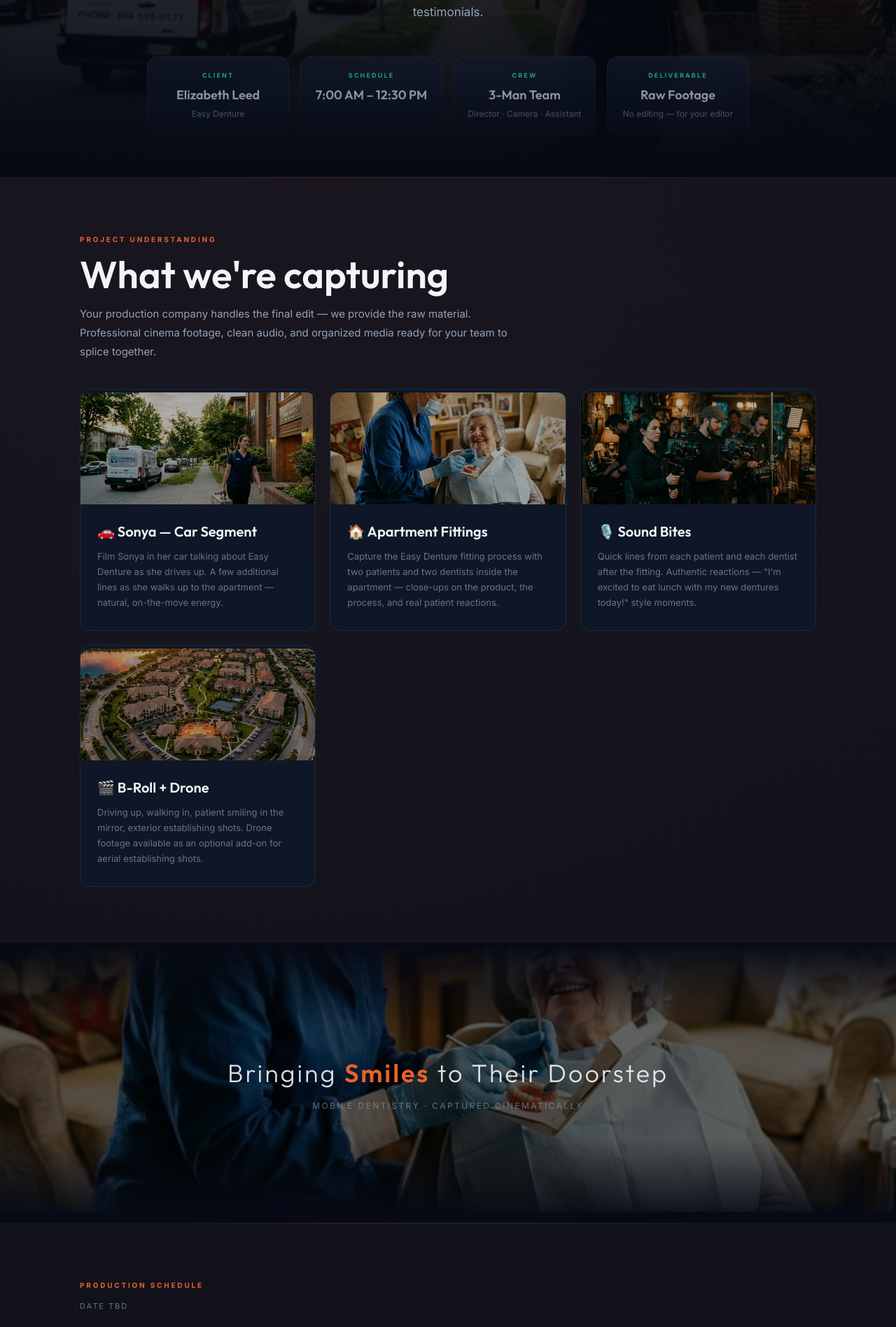
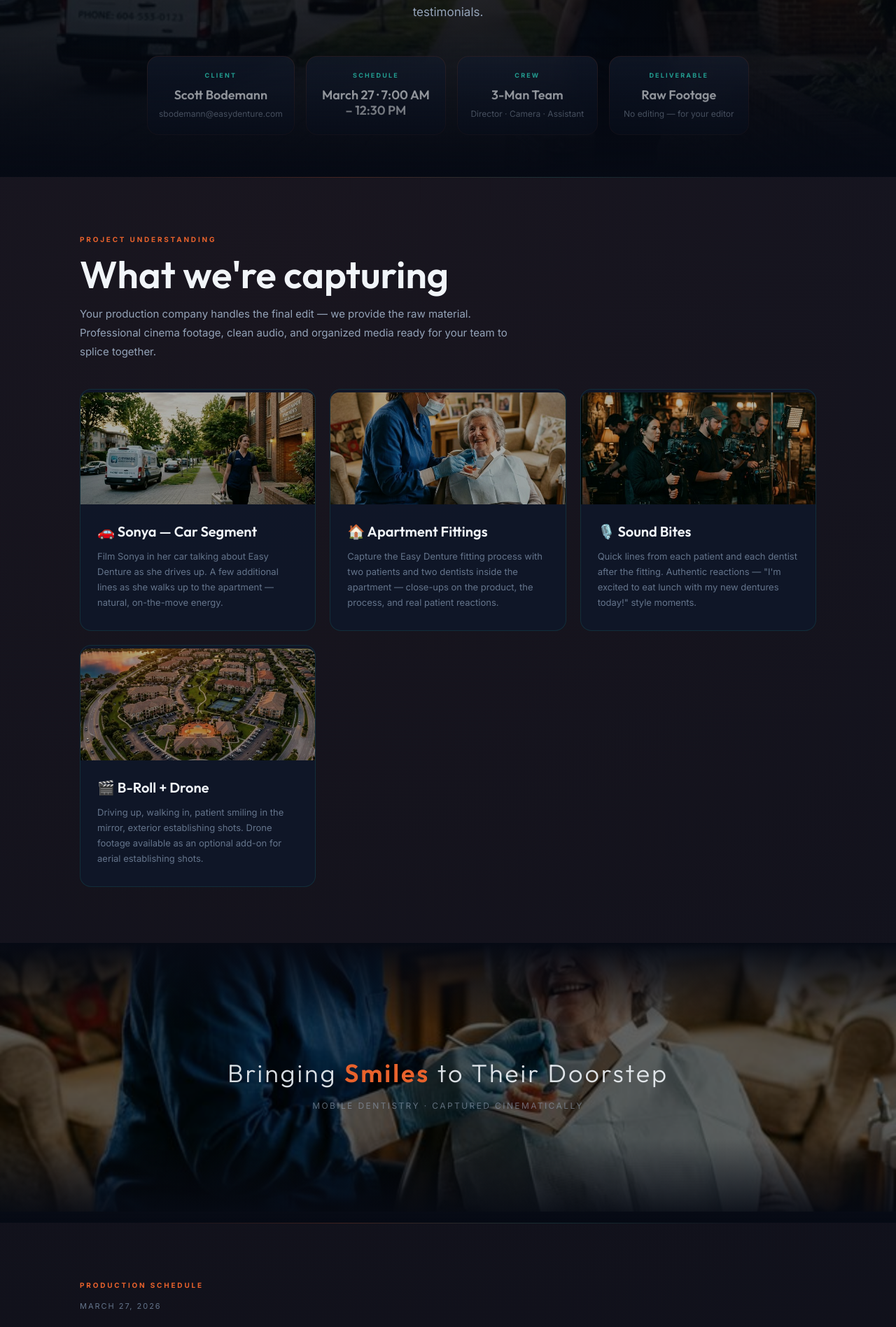
Before and after one commit to DanielSensual/Mediageekzquotes, a Next.js app: page /proposals/easy-denture in a window 1280 px wide. Shown: the part 507-2404 px from the top of the page at 70% size. Built offline with nearby package versions, Linux system fonts and the light colour scheme.

Commit message:
Update Easy Denture proposal: shoot date, client info, and signature dates

```diff
--- a/app/proposals/easy-denture/page.js
+++ b/app/proposals/easy-denture/page.js
@@ -896,12 +896,12 @@ export default function EasyDentureProposal() {
                     <div className="hero-meta">
                         <div className="hero-stat">
                             <div className="hero-stat-label">Client</div>
-                            <div className="hero-stat-value">Elizabeth Leed</div>
-                            <div className="hero-stat-detail">Easy Denture</div>
+                            <div className="hero-stat-value">Scott Bodemann</div>
+                            <div className="hero-stat-detail">sbodemann@easydenture.com</div>
                         </div>
                         <div className="hero-stat">
                             <div className="hero-stat-label">Schedule</div>
-                            <div className="hero-stat-value">7:00 AM – 12:30 PM</div>
+                            <div className="hero-stat-value">March 27 · 7:00 AM – 12:30 PM</div>
                         </div>
                         <div className="hero-stat">
                             <div className="hero-stat-label">Crew</div>
@@ -968,7 +968,7 @@ export default function EasyDentureProposal() {
                 <section className="ed-section reveal">
                     <div className="section-header">
                         <div className="section-label">Production Schedule</div>
-                        <div className="section-question">Date TBD</div>
+                        <div className="section-question">March 27, 2026</div>
                         <h2 className="section-title">Morning shoot. One location.</h2>
                         <p className="section-desc">
                             Sonya&apos;s car segment first, then straight into the apartment for patient fittings and sound bites.
@@ -1295,7 +1295,7 @@ export default function EasyDentureProposal() {
                                     </div>
                                     <div className="sig-field">Email</div>
                                     <div className="sig-line">
-                                        <span style={{ fontSize: 13, color: 'var(--cream)' }}>March 23, 2026</span>
+                                        <span style={{ fontSize: 13, color: 'var(--cream)' }}>March 24, 2026</span>
                                     </div>
                                     <div className="sig-field">Date</div>
                                 </div>
@@ -1315,7 +1315,7 @@ export default function EasyDentureProposal() {
                                     </div>
                                     <div className="sig-field">Email</div>
                                     <div className="sig-line">
-                                        <span style={{ fontSize: 13, color: 'var(--cream)' }}>March 23, 2026</span>
+                                        <span style={{ fontSize: 13, color: 'var(--cream)' }}>March 24, 2026</span>
                                     </div>
                                     <div className="sig-field">Date</div>
                                 </div>
@@ -1356,7 +1356,7 @@ export default function EasyDentureProposal() {
                                             <input
                                                 type="text"
                                                 className="sig-input"
-                                                placeholder="Elizabeth Torres"
+                                                placeholder="Scott Bodemann"
                                                 value={sigName}
                                                 onChange={(e) => setSigName(e.target.value)}
                                             />
```
Also changed, not shown: 1 other file (tests, documents, lock files or other folders).
